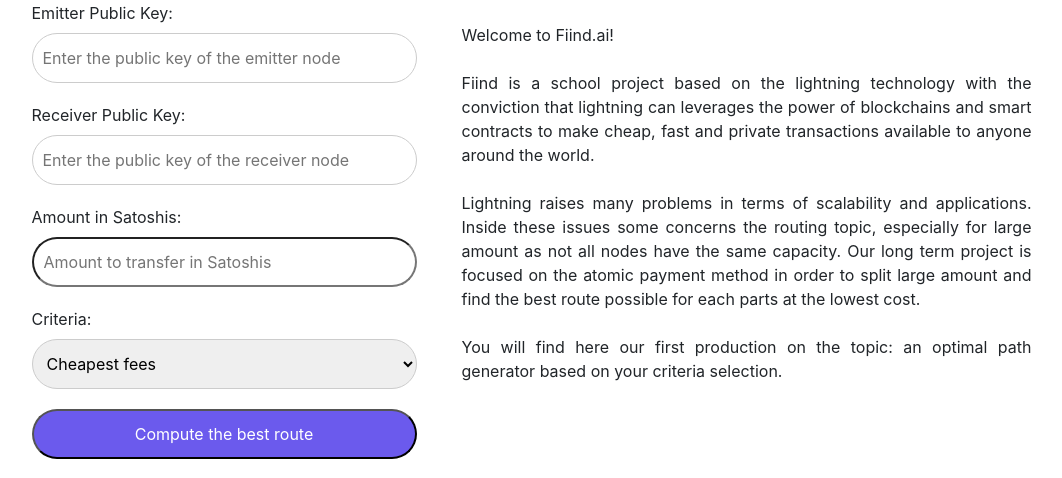
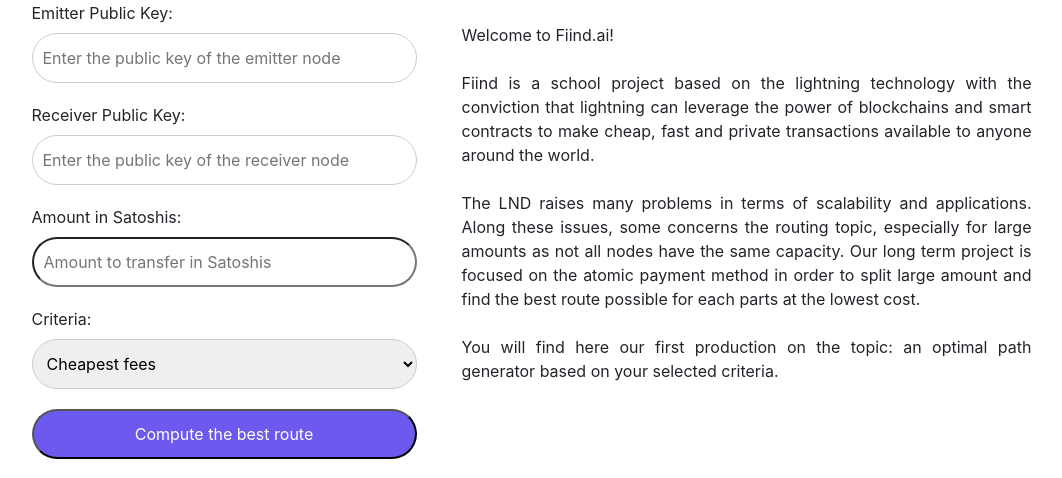
Before and after one commit to skylouis/LNproject, a Flask app: page / in a window 1280 px wide. Shown: the part 225-703 px from the top of the page, without its empty margins (131-1193 px from the left). Run offline with Flask 2, Linux system fonts and the light colour scheme; some libraries are stand-ins or nearby versions.

Commit message:
Changement_CSS_et_HTML_3

```diff
--- a/templates/index.html
+++ b/templates/index.html
@@ -98,11 +98,11 @@
               <div align="justify">
                 <p>Welcome to Fiind.ai! <br />
                 <BR>
-                Fiind is a school project based on the lightning technology with the conviction that lightning can leverages the power of blockchains and smart contracts to make cheap, fast and private transactions available to anyone around the world. <br />
+                Fiind is a school project based on the lightning technology with the conviction that lightning can leverage the power of blockchains and smart contracts to make cheap, fast and private transactions available to anyone around the world. <br />
                 <BR>
-                Lightning raises many problems in terms of scalability and applications. Inside these issues some concerns the routing topic, especially for large amount as not all nodes have the same capacity. Our long term project is focused on the atomic payment method in order to split large amount and find the best route possible for each parts at the lowest cost. <br />
+                The LND raises many problems in terms of scalability and applications. Along these issues, some concerns the routing topic, especially for large amounts as not all nodes have the same capacity. Our long term project is focused on the atomic payment method in order to split large amount and find the best route possible for each parts at the lowest cost. <br />
                 <BR>
-                You will find here our first production on the topic: an optimal path generator based on your criteria selection. <br /></p>
+                You will find here our first production on the topic: an optimal path generator based on your selected criteria. <br /></p>
                 <p></p>
               </div>
             </div>
```
